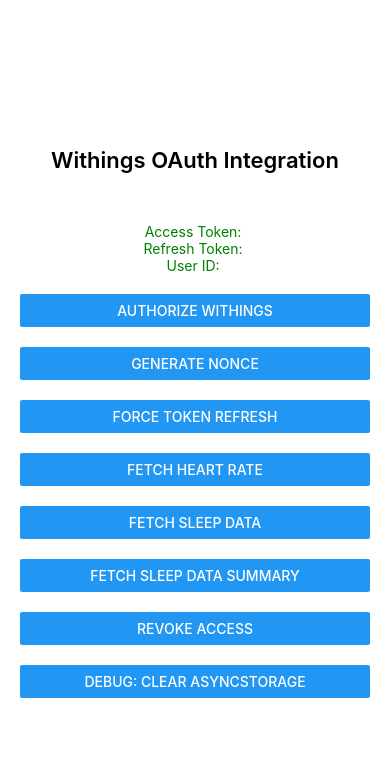
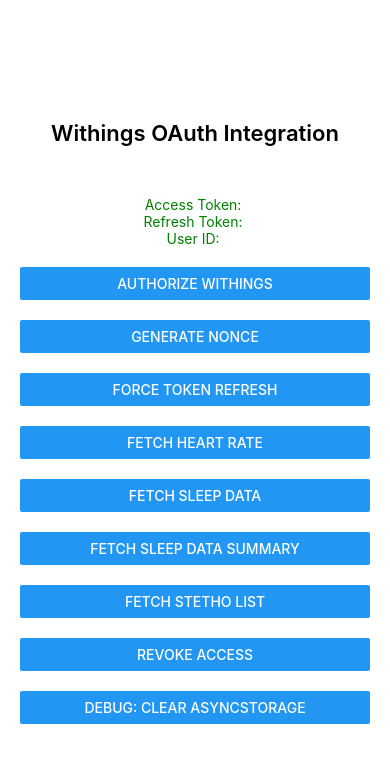
Before and after one commit to omatt/react-native-withings, a React Native app: screen / in a window 390 px wide. Shown: the top 762 px of the page. Built offline with nearby package versions, Linux system fonts and the light colour scheme.

Commit message:
Added Fetch Stetho List on Screen

```diff
--- a/App.tsx
+++ b/App.tsx
@@ -18,6 +18,7 @@
 import {checkAuthToken, clearAsyncStorage} from './src/services/storage/async_storage_helper';
 import {fetchSleepData, fetchSleepDataSummary} from './src/services/rest/sleep';
 import {fetchHeartRateData} from './src/services/rest/heart';
+import {fetchStethoList} from './src/services/rest/stetho';
 
 
 function App(): React.JSX.Element {
@@ -121,6 +122,20 @@
           </View>
           <View style={{ marginTop: 20 }}>
               <Button
+                  title="Fetch Stetho List"
+                  onPress={() => {
+                      console.log('Fetch Stetho List');
+                      if (accessToken != null) {
+                          fetchStethoList(accessToken).then();
+                      } else {
+                          console.log('Fetch Stetho List failed accessToken is null');
+                          Alert.alert('Error', 'Empty Access Token');
+                      }
+                  }}
+              />
+          </View>
+          <View style={{ marginTop: 20 }}>
+              <Button
                   title="Revoke Access"
                   onPress={() => {
                       console.log('Revoke Access');
```
